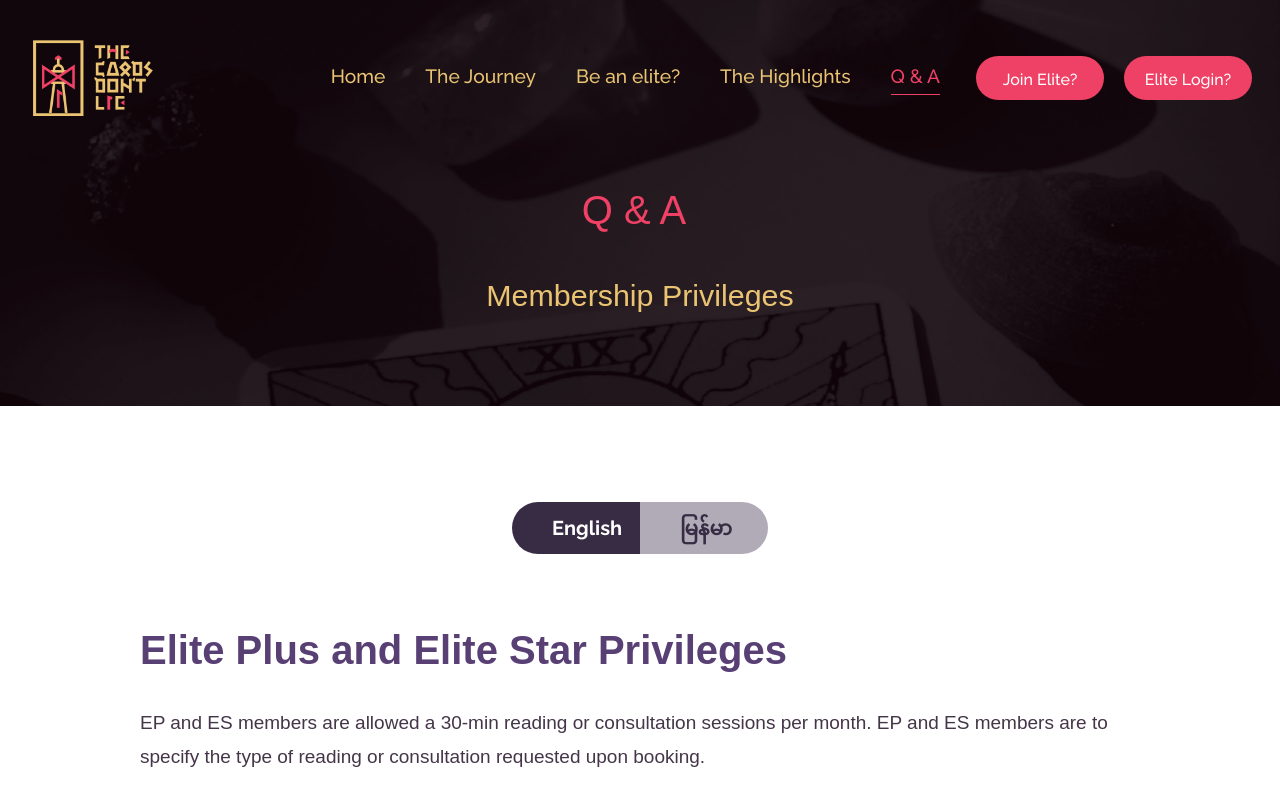
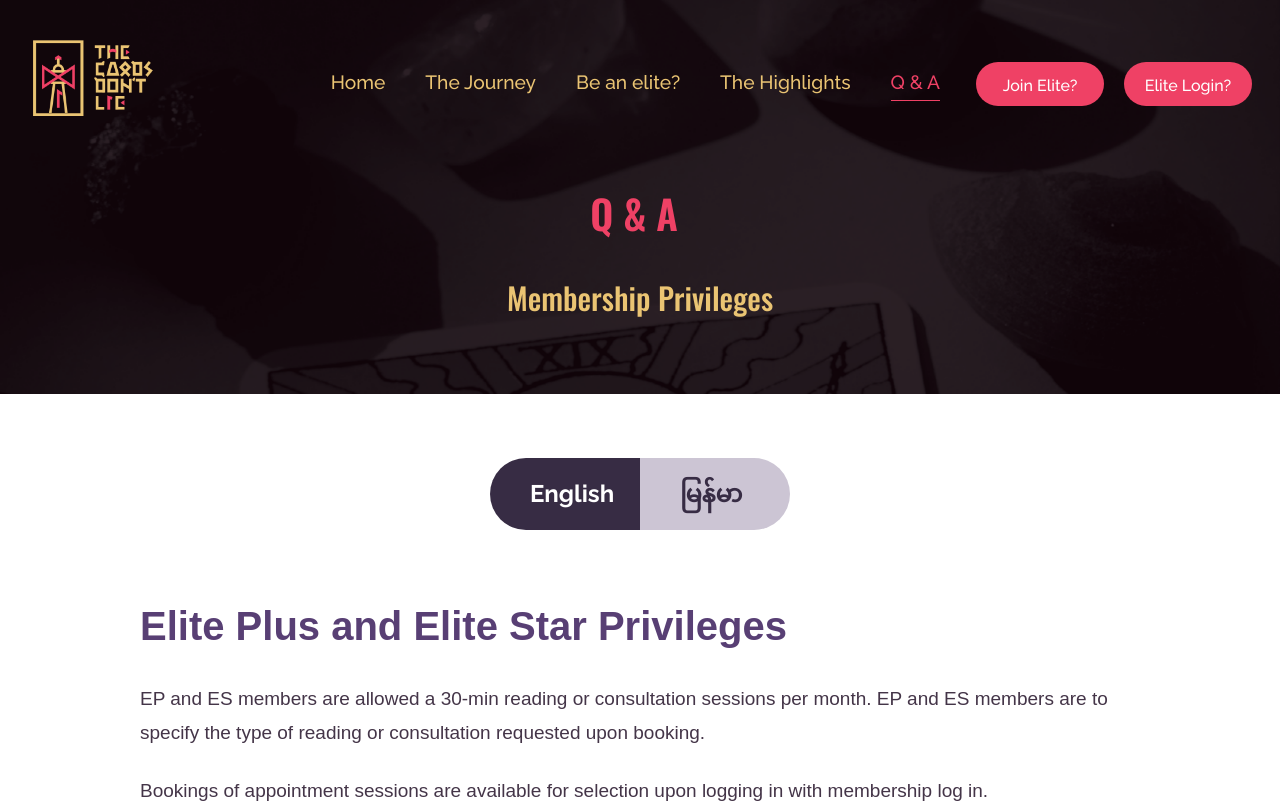
Before and after one commit to nyinyi979/tcdl, a React (Vite) app: page /faq in a window 1280 px wide. Shown: the top 803 px of the page. Built offline with nearby package versions, Linux system fonts and the light colour scheme.

Commit message:
some fixes

```diff
--- a/src/components/elite_components/elite.tsx
+++ b/src/components/elite_components/elite.tsx
@@ -16,7 +16,7 @@ export default function TheElite(){
                     <img src="/pic1.png" alt="" className="bg-cover w-[20rem] h-fit md:mt-10 mt-0 rounded-xl my-3 mx-auto"/>
                 </div>
 
-                <div className={`xxl:w-[78%] xll:w-[83%] xl:w-[78%] llg:w-[88%] md:w-[90%] xs:w-[95.5%] w-[88%] lg:ml-0 lg:col-span-2
+                <div className={`xxl:w-[78%] xll:w-[84%] xl:w-[78%] llg:w-[88%] md:w-[90%] xs:w-[95.5%] w-[88%] lg:ml-0 lg:col-span-2
                 col-span-2 text-white lg:text-xl md:text-[19px] xs:text-lg text-base mx-auto llg:mx-auto text-justify
                 lg:leading-[35px] leading-[35px] xs:leading-10
                 llg:pr-6 md:pr-4 font-[400]`}>
--- a/src/components/faq_components/FAQS.tsx
+++ b/src/components/faq_components/FAQS.tsx
@@ -3,13 +3,15 @@ import Monthly from "./monthly_update";
 import PrivacyPolicy from "./privacy_policy";
 
 export default function FAQS(){
-    const pClass = 'arial lg:my-[13px] xl:my-6 xl:leading-[34px] md:my-4 my-3 text-light_violet font-[500] leading-[30px] align-baseline bg-transparent md:text-[19px] xs:text-[18px] text-base';
+    const pillClass = `ssm:text-xl text-lg xl:w-[150px] xl:py-5 xl:text-2xl w-32 px-10 py-3
+    font-[700] duration-500 cursor-pointer`;
+    const pClass = 'arial lg:my-[13px] xl:my-6 xl:leading-[34px] md:my-4 my-3 text-[#443548] font-[400] leading-[30px] align-baseline bg-transparent md:text-[19px] xs:text-[18px] text-base';
     return(
         <div className="w-full bg-white pt-4 xll:pb-32 lg:pb-20 pb-10">
 
-            <div className="w-fit h-fit mx-auto flex xxl:my-8 my-4 md:pt-16 pt-10 md:pb-8 pb-5">
-                <div className="text-white rounded-l-full ssm:text-xl text-lg w-32 px-10 py-3 bg-[#372c44] font-bold hover:text-white duration-500 cursor-pointer">English</div>
-                <div className="text-violet rounded-r-full ssm:text-xl text-lg w-32 px-10 py-3 bg-[#b1abb8] font-bold hover:text-white duration-500 cursor-pointer">မြန်မာ</div>
+            <div className="w-fit h-fit mx-auto flex xl:py-12 md:py-8 py-5">
+                <div className={`text-white rounded-l-full ${pillClass} bg-[#372c44] hover:text-white`}>English</div>
+                <div className={`text-violet rounded-r-full ${pillClass} bg-[#ccc5d4] font-bold hover:text-white`}>မြန်မာ</div>
             </div>
             { /* adjust the width and padding of the whole FAQ page here */}
             <div className={`xll:w-[1150px] xl:w-[1000px] llg:w-[1000px] lg:w-[97%] md:w-[96%] xs:w-[94%] w-[90%]
--- a/src/components/journey_components/the_journey.tsx
+++ b/src/components/journey_components/the_journey.tsx
@@ -6,7 +6,7 @@ export default function TheJourney(){
 
             <div className="text-center xl:py-20 md:py-5 py-2 md:pb-20 pb-10">
                 <h1 className={`${bannerh1Class} pt-2 text-primary`}>The Journey</h1>
-                <h1 className={`${bannerh2Class} pb-2 text-secondary`}>The Awakening</h1>
+                <h1 className={`${bannerh2Class} xl:pt-8 pb-2 text-secondary`}>The Awakening</h1>
                 <h1 className="text-white xll:w-5/6 md:w-[90%] sm:w-[100%] xs:w-[85%] w-[88%] py-2 mx-auto font-[600] xxl:leading-[3.4rem] xxl:text-[2.3rem] xll:text-3xl xll:leading-[3rem] md:text-2xl md:py-4 text-[21px] leading-8">
                     In the midst of immense turmoils, <br />
                     there arises a quest to uncover significance.
--- a/src/components/navbar.tsx
+++ b/src/components/navbar.tsx
@@ -111,7 +111,7 @@ export default function Navbar(props:{currentLink:string}){
             </div>
 
             {/* navigation bar starts from here */}
-            <div id='navbar' className="z-50 lg:relative lg:h-fit lg:py-10 py-5 lg:bg-transparent fixed top-0 right-0 xs:h-16 h-[4.3rem] px-2 w-full clear-both table bg-black/80">
+            <div id='navbar' className="z-50 lg:relative xl:pt-[46px] lg:h-fit lg:py-10 py-5 lg:bg-transparent fixed top-0 right-0 xs:h-16 h-[4.3rem] px-2 w-full clear-both table bg-black/80">
 
                 <div className={`xxl:w-[12.3rem] xll:top-[3.7rem] xll:left-10 xll:w-[11rem] xl:w-[8.6rem] xl:top-8
                 lg:top-8 lg:left-6 lg:w-[7.5rem] left-3 top-1 xs:w-[5.5rem] w-[4.5rem] h-full
--- a/src/components/utilities.tsx
+++ b/src/components/utilities.tsx
@@ -111,7 +111,7 @@ export const quoteClass = `leading-8 xl:py-32 lg:py-24 xsm:py-[64px] py-16 relat
 export const h1Class = `oswald font-[600] xxl:text-[4.6rem] xxl:leading-[4.5rem]
     xll:text-[2.9rem] xl:text-[2.8rem] lg:text-[2.5rem] md:font-[600] md:text-[2.2rem]
     md:leading-[3.8rem] xs:text-[2rem] text-[1.9rem] leading-[3.1rem]`
-export const bannerh1Class = `oswald font-[500] xxl:text-[4.6rem] xxl:leading-[4.5rem]
+export const bannerh1Class = `oswald font-[500] xxl:text-[4.6rem] xxl:leading-[4.5rem] mr-2
     xll:text-[3rem] xl:text-[2.5rem] md:font-[600] lg:text-[2.36rem] xs:text-[2.1rem]
     md:leading-[3.8rem] text-[2rem] leading-[3.1rem]`
 
--- a/src/pages/faq.tsx
+++ b/src/pages/faq.tsx
@@ -39,8 +39,8 @@ export default function FAQ(){
     return(
         <>
             <Navbar currentLink="/faq"/>
-            <div className={`${bannerh1Class} arial font-[300] mt-16 lg:mt-0 mr-3 text-primary text-center pt-[2.5rem]`} style={{fontWeight: '300'}}>Q & A</div>
-            <div className={`${bannerh2Class} arial xl:pb-20 lg:pt-6 pt-1 pb-12 text-secondary text-center`}>Membership Privileges</div>
+            <div className={`${bannerh1Class} mt-16 lg:mt-0 mr-3 text-primary text-center pt-[2.3rem]`}>Q & A</div>
+            <div className={`${bannerh2Class} xl:pb-[66px] lg:pt-6 pt-1 pb-12 text-secondary text-center`}>Membership Privileges</div>
             <FAQS />
             <Communities />
             <Footer />
```
